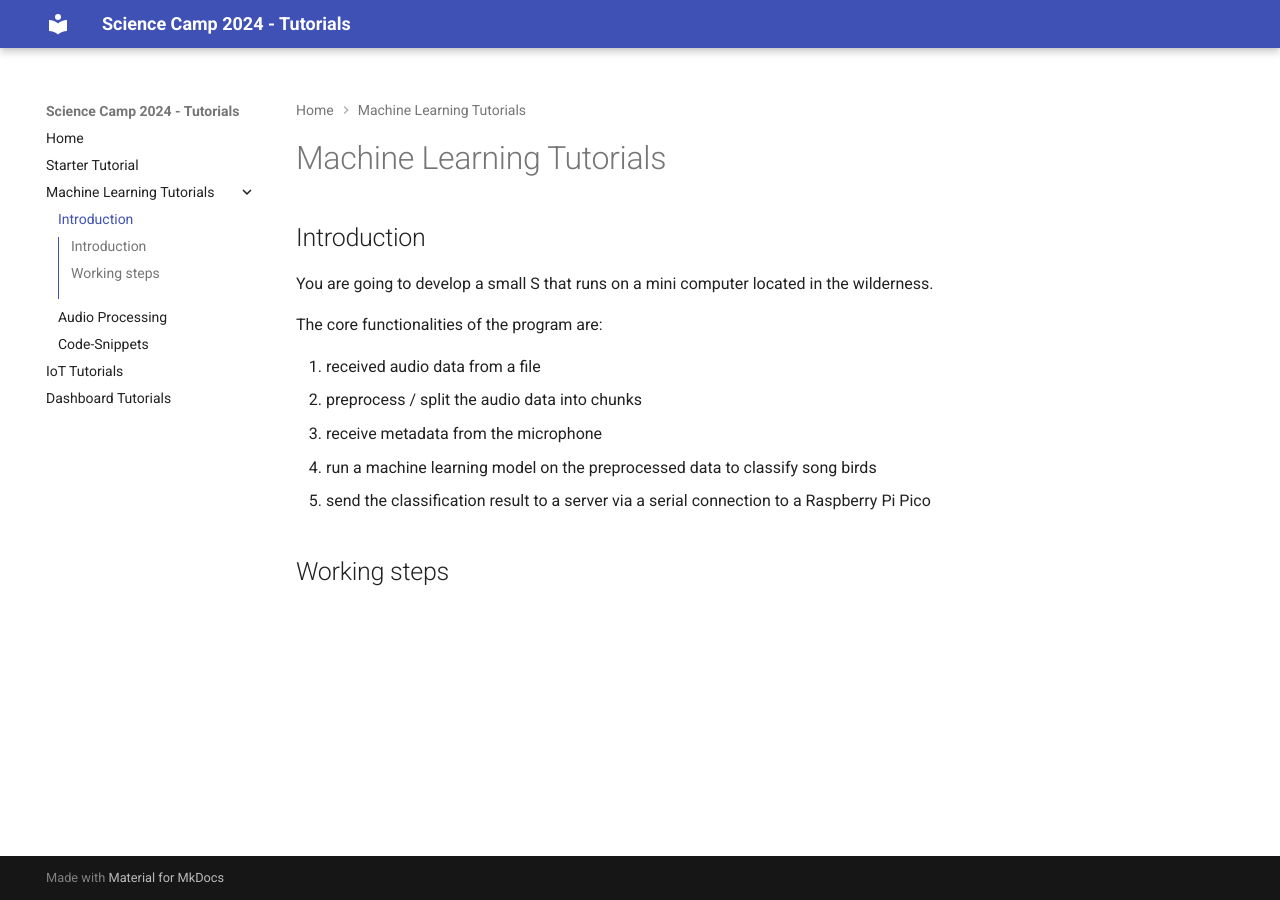
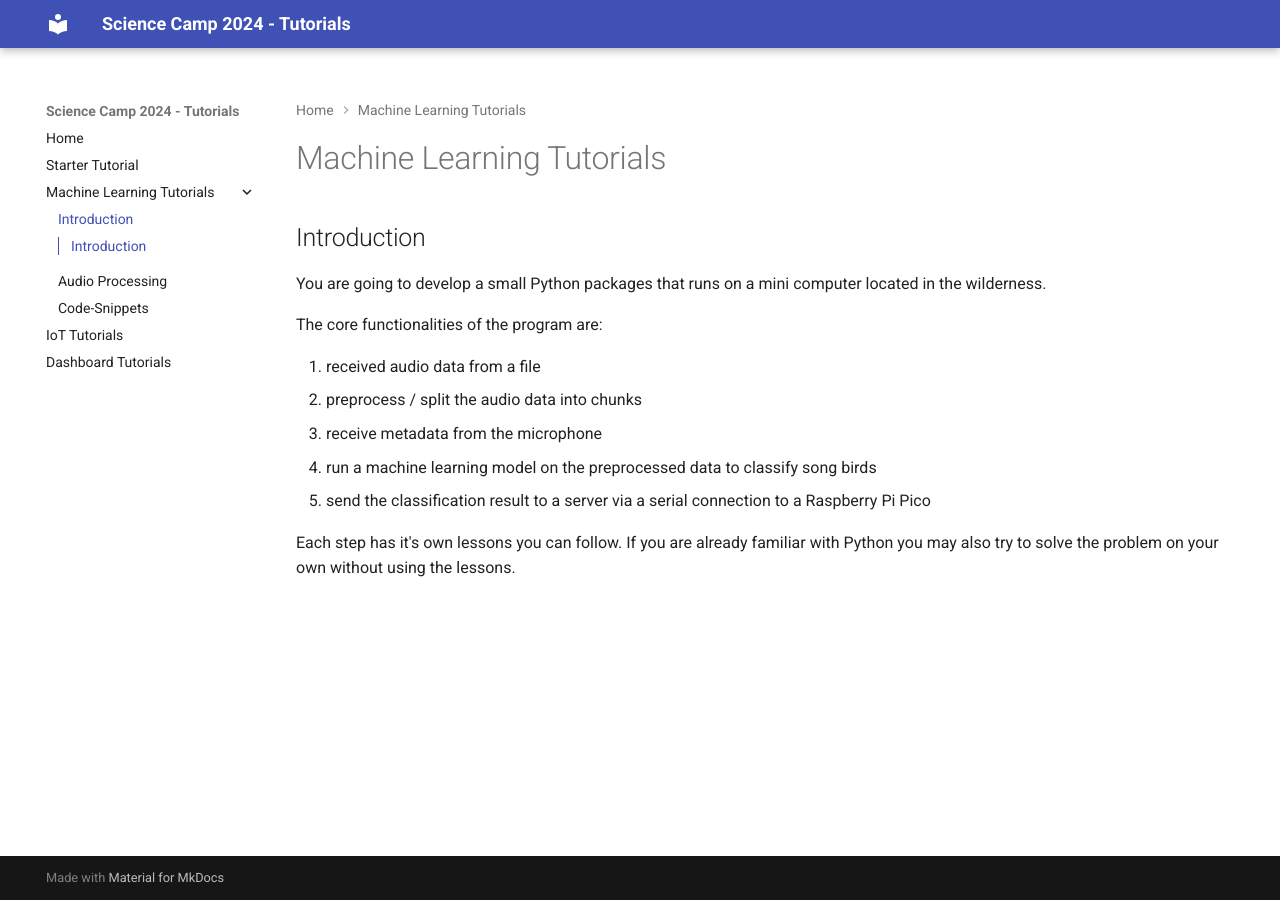
Before and after one commit to Science-Camp-TUI/tutorials, an MkDocs documentation site: the page built from docs/machine-learning/index.md, in a window 1280 px wide. Built offline with MkDocs 1.6.1 and Material for MkDocs 9.7.7, drawn with Linux system fonts in a browser that asks for light colours.

Commit message:
Update ML introduction

```diff
--- a/docs/machine-learning/index.md
+++ b/docs/machine-learning/index.md
@@ -2,7 +2,7 @@
 
 ## Introduction
 
-You are going to develop a small S that runs on a mini computer located in the wilderness.
+You are going to develop a small Python packages that runs on a mini computer located in the wilderness.
 
 The core functionalities of the program are:
 
@@ -12,7 +12,4 @@ The core functionalities of the program are:
 4. run a machine learning model on the preprocessed data to classify song birds
 5. send the classification result to a server via a serial connection to a Raspberry Pi Pico
 
-
-## Working steps
-
-###
+Each step has it's own lessons you can follow. If you are already familiar with Python you may also try to solve the problem on your own without using the lessons.
```
